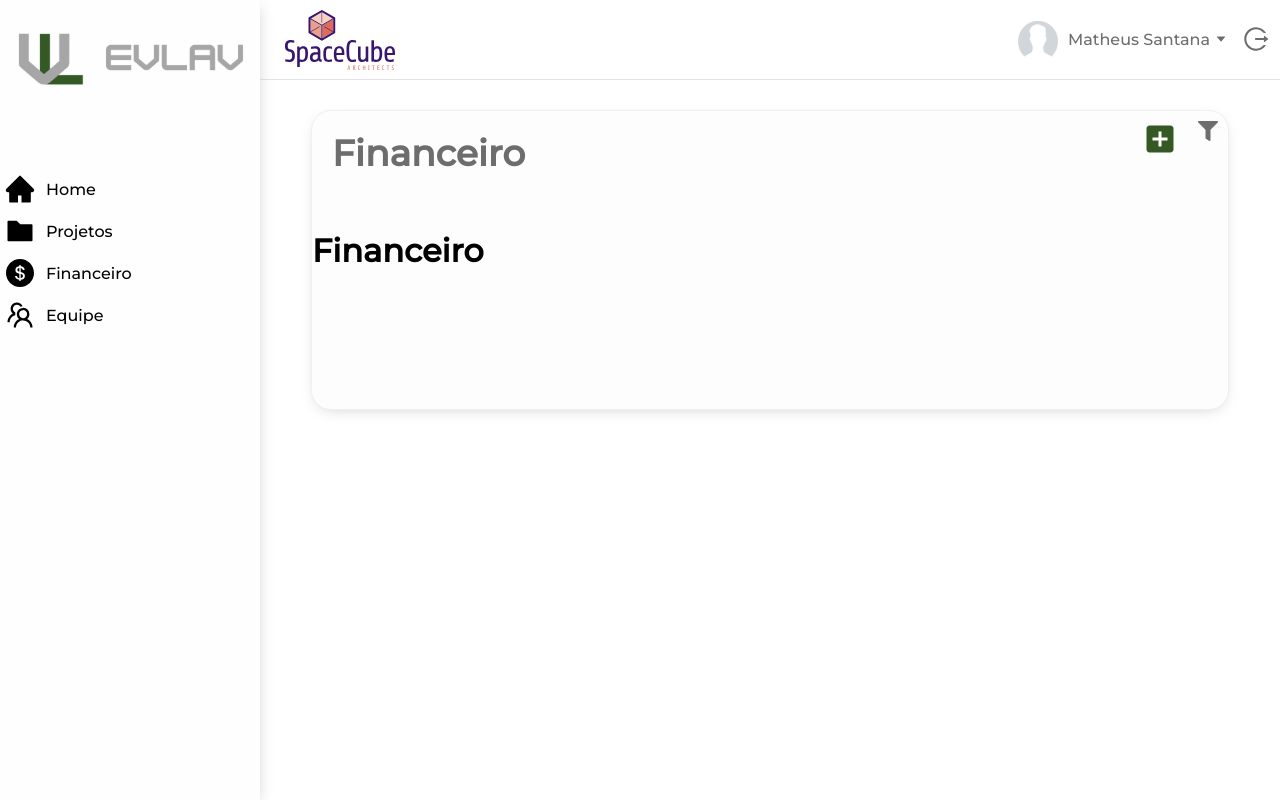
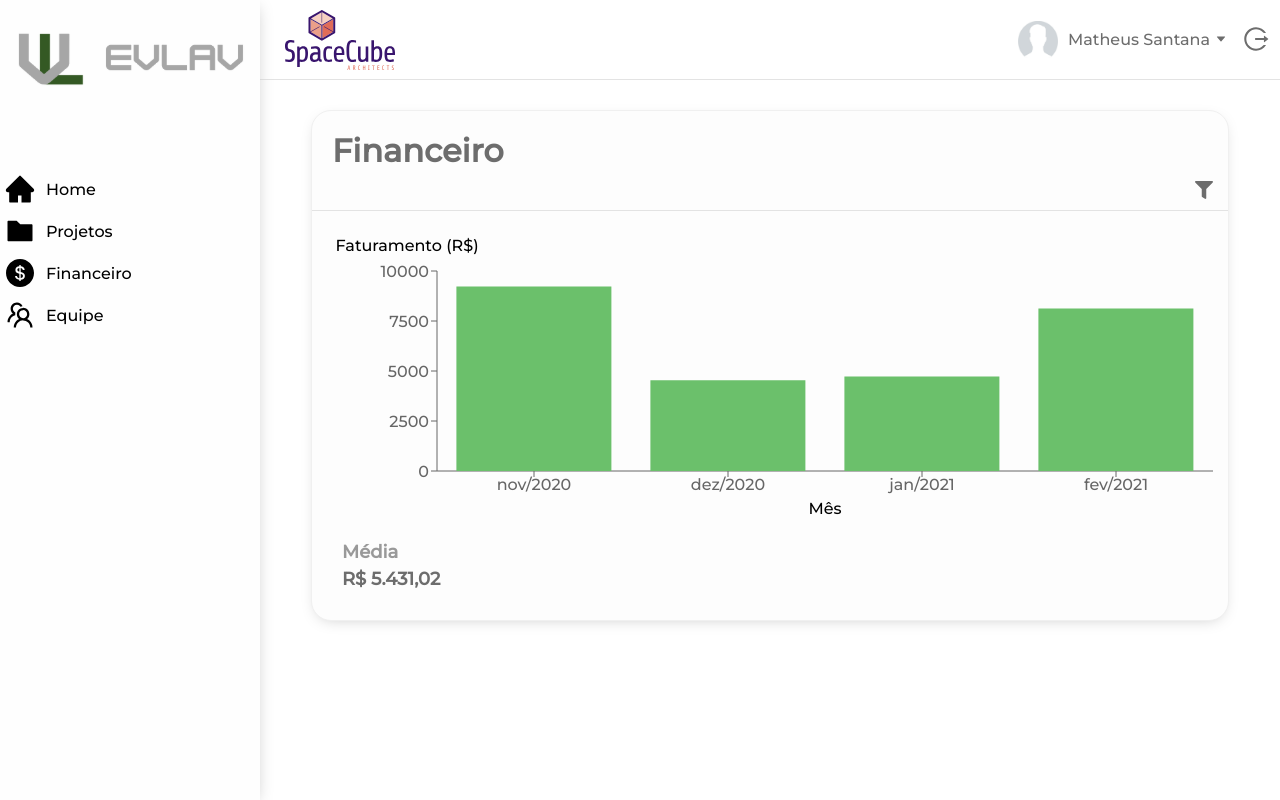
Before and after one commit to EvlavTech/arquinator-frontend, a React (Create React App) app: page /financeiro in a window 1280 px wide. Built offline with nearby package versions, Linux system fonts and the light colour scheme.

Commit message:
gŕafico financeiro + edit mainCard scss

```diff
--- a/package.json
+++ b/package.json
@@ -3,13 +3,14 @@
   "version": "0.1.0",
   "private": true,
   "dependencies": {
-    "json-server": "^0.16.3",
+    "@types/recharts": "^1.8.18",
     "node-sass": "^4.14.1",
     "react": "^17.0.1",
     "react-dom": "^17.0.1",
     "react-icons": "^3.11.0",
     "react-router-dom": "^5.2.0",
     "react-scripts": "4.0.0",
+    "recharts": "^1.8.5",
     "web-vitals": "^0.2.4"
   },
   "scripts": {
@@ -49,6 +50,7 @@
     "eslint-plugin-prettier": "^3.1.4",
     "eslint-plugin-react": "^7.20.0",
     "eslint-plugin-react-hooks": "^4",
+    "json-server": "^0.16.3",
     "prettier": "^2.1.2",
     "typescript": "^4.0.5"
   }
--- a/src/components/MainCard/MainCard.module.scss
+++ b/src/components/MainCard/MainCard.module.scss
@@ -12,42 +12,47 @@
 
 .header {
   width: 100%;
-  min-height: 120px;
+  min-height: 100px;
   display: flex;
   flex-direction: row;
   justify-content: space-between;
+  border-bottom: 1px solid rgba(0, 0, 0, 0.1);
 
   .title {
-    margin: 20px;
+    margin: 20px 0 0 20px;
     font-style: normal;
     font-weight: bold;
-    font-size: 36px;
+    font-size: 32px;
 
     color: #6d6d6d;
   }
 
   .buttons {
     display: flex;
-    flex-direction: row;
-    justify-content: space-between;
+    flex-direction: column;
+    align-items: flex-end;
+    margin: 20px 10px 0 0;
+
     .primaryButtonsCard {
-      min-height: 40px;
-      margin: 10px 0;
+      display: flex;
+      min-height: 30px;
+      margin: 0 0 10px 0;
 
       .primaryButton {
-        margin: 0 10px;
-        font-size: 36px;
+        margin-left: 5px;
+        font-size: 30px;
         color: #345924;
       }
     }
     .secondaryButtonsCard {
+      display: flex;
       color: #6d6d6d;
-      min-height: 24px;
-      margin: 10px 0;
+      min-height: 18px;
+      margin: 10px 5px 0 0;
 
       .secondaryButton {
-        margin: 0 10px;
-        font-size: 20px;
+        margin-left: 10px;
+        font-size: 18px;
       }
     }
   }
--- a/src/pages/Finances/Finances.module.scss
+++ b/src/pages/Finances/Finances.module.scss
@@ -0,0 +1,30 @@
+.content {
+  height: fit-content;
+  display: flex;
+  flex-direction: column;
+  align-items: center;
+  margin: 10px 15px;
+
+  .infoData {
+    display: grid;
+    width: 100%;
+    grid-template-columns: 1fr 1fr 1fr;
+    padding: 20px 15px;
+
+    .infoCard {
+      display: flex;
+      flex-direction: column;
+      .title {
+        font-size: 18px;
+        font-weight: 600;
+        color: #999999;
+        margin-bottom: 5px;
+      }
+      .data {
+        font-size: 18px;
+        font-weight: bold;
+        color: #6d6d6d;
+      }
+    }
+  }
+}
--- a/src/pages/Finances/index.tsx
+++ b/src/pages/Finances/index.tsx
@@ -1,19 +1,76 @@
 import React from 'react';
+import {
+  BarChart,
+  Bar,
+  XAxis,
+  YAxis,
+  Tooltip,
+  ResponsiveContainer,
+} from 'recharts';
+import { FaFilter } from 'react-icons/fa';
+
 import MainLayout from 'components/MainLayout';
 import MainCard from 'components/MainCard';
-import { FaFilter } from 'react-icons/fa';
-import { MdAddBox } from 'react-icons/md';
+
+import styles from './Finances.module.scss';
+
+const data = [
+  { month: 'nov/2020', income: 9231.02 },
+  { month: 'dez/2020', income: 4532 },
+  { month: 'jan/2021', income: 4731 },
+  { month: 'fev/2021', income: 8124 },
+];
 
 const Finances: React.FC = () => {
+  const parseToBRL = (value: number) => {
+    return new Intl.NumberFormat('pt-BR', {
+      style: 'currency',
+      currency: 'BRL',
+    }).format(value);
+  };
+
   return (
     <>
       <MainLayout>
-        <MainCard
-          title="Financeiro"
-          primaryButtons={[<MdAddBox />]}
-          secondaryButtons={[<FaFilter />]}
-        >
-          <h1>Financeiro</h1>
+        <MainCard title="Financeiro" secondaryButtons={[<FaFilter />]}>
+          <div className={styles.content}>
+            <ResponsiveContainer width="100%" height={300}>
+              <BarChart
+                data={data}
+                margin={{
+                  top: 50,
+                  left: 50,
+                  bottom: 20,
+                }}
+              >
+                <XAxis
+                  dataKey="month"
+                  label={{ value: 'Mês', position: 'bottom', offset: 2 }}
+                />
+                <YAxis
+                  label={{
+                    value: 'Faturamento (R$)',
+                    position: 'top',
+                    offset: 20,
+                  }}
+                />
+                <Tooltip
+                  formatter={(value) => {
+                    if (typeof value === 'number')
+                      return [parseToBRL(value), 'Faturamento'];
+                    throw new TypeError('Value must be a Number');
+                  }}
+                />
+                <Bar dataKey="income" fill="#6bc06b" />
+              </BarChart>
+            </ResponsiveContainer>
+            <div className={styles.infoData}>
+              <div className={styles.infoCard}>
+                <span className={styles.title}>Média</span>
+                <span className={styles.data}>R$ 5.431,02</span>
+              </div>
+            </div>
+          </div>
         </MainCard>
       </MainLayout>
     </>
```
Also changed, not shown: 1 other file (tests, documents, lock files or other folders).
